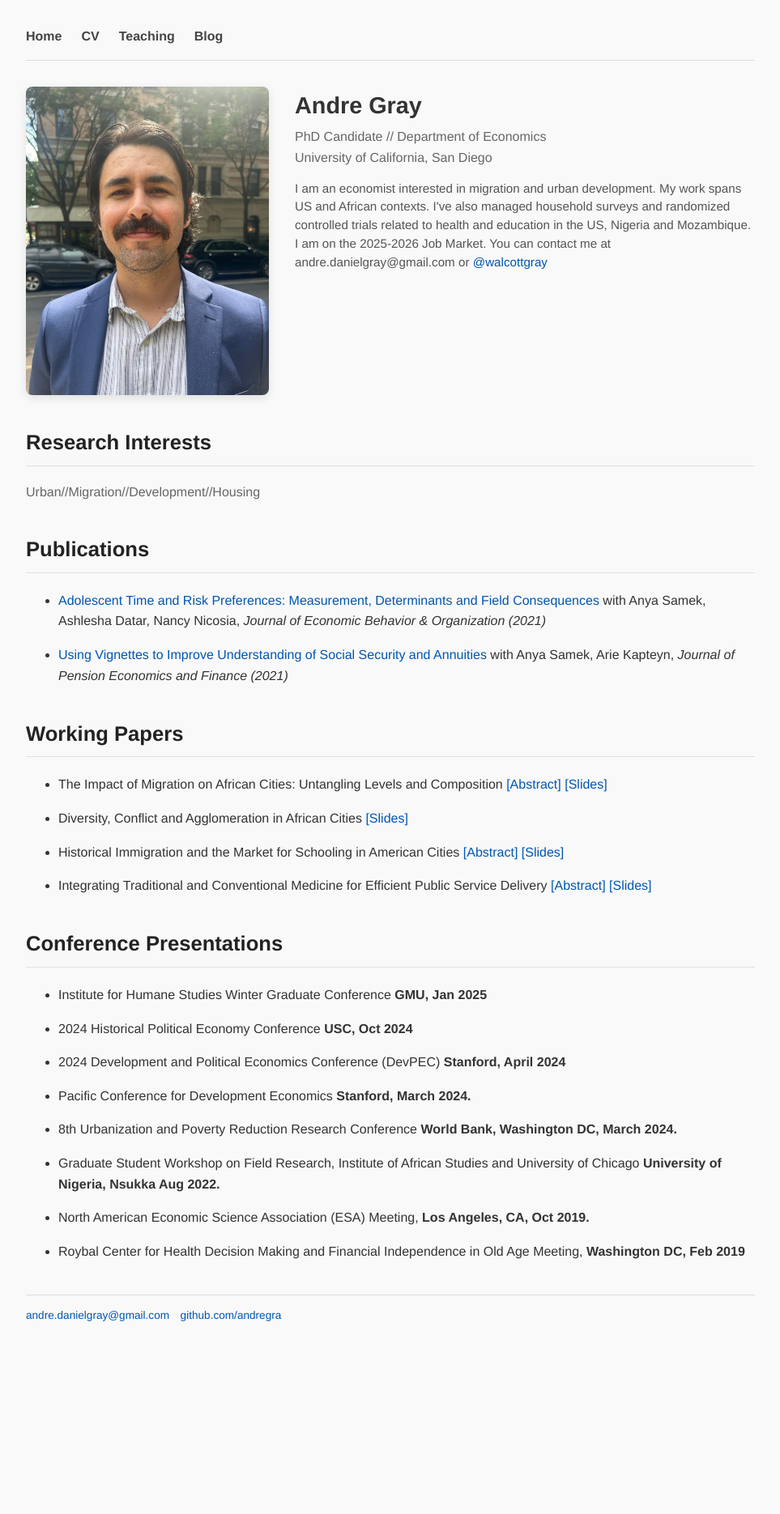
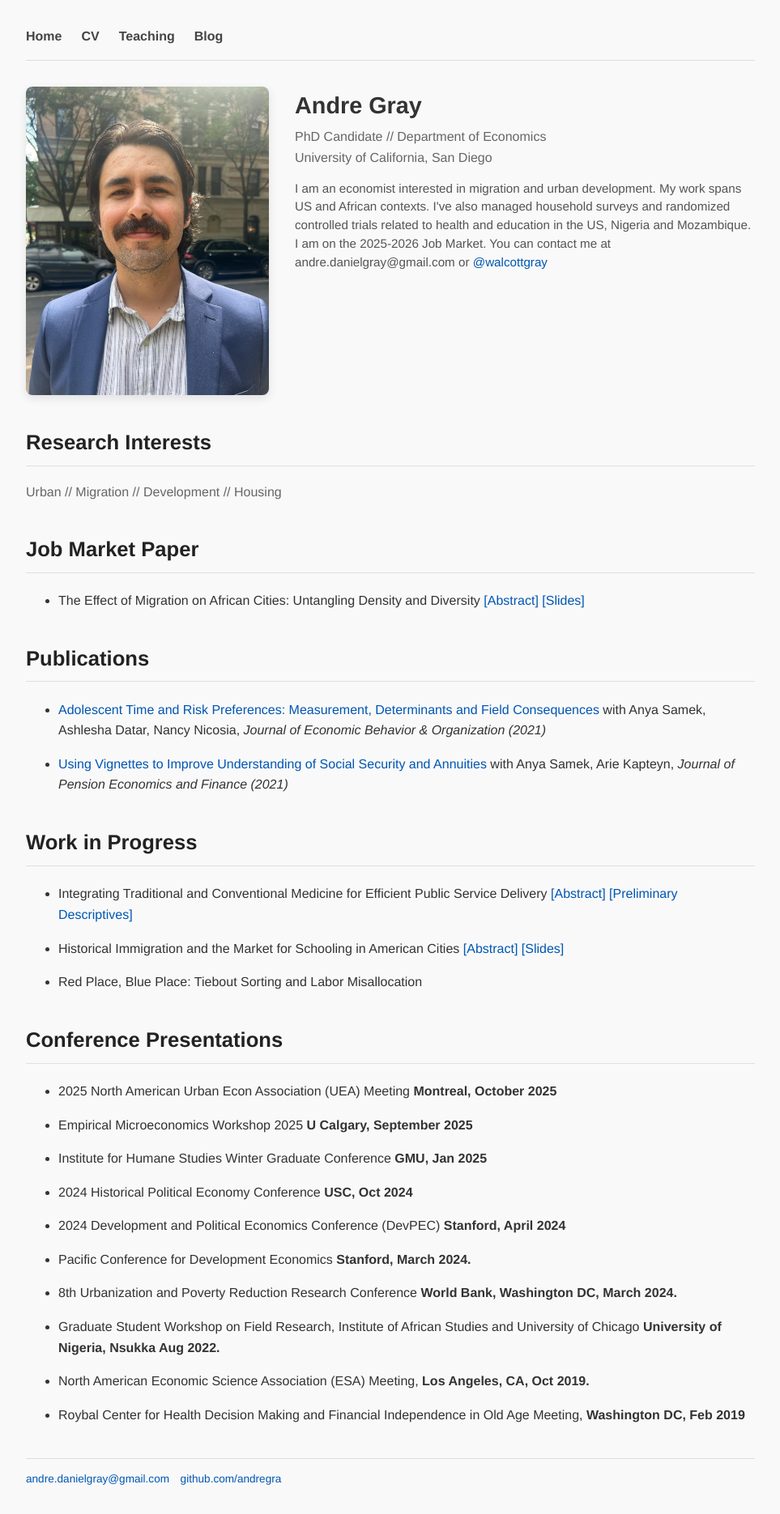
Before and after one commit to andregra/andregra.github.io, a Jekyll site: the page built from index.md, in a window 1280 px wide. Shown: the whole page at 81% size, without its empty margins (158-1121 px from the left). Built offline with Jekyll 4.4.1, drawn with Linux system fonts in a browser that asks for light colours; before the commit the page ends 1668 px from its top, so only the background shows below that.

Commit message:
Update index.md

```diff
--- a/index.md
+++ b/index.md
@@ -22,8 +22,18 @@ title: Andre Gray
   <div class="right">
 	<h2> Research Interests </h2>
       <p class="subtitle">
-        Urban//Migration//Development//Housing
+        Urban // Migration // Development // Housing
       </p>
+	  <h2> Job Market Paper </h2>
+	  	<ul class="papers">
+			<li> The Effect of Migration on African Cities: Untangling Density and Diversity
+    <span class="clickable-paper"> [Abstract] </span>
+    <a href="/assets/ethnic_cities_5-13-25.pdf">[Slides]</a>
+    <div class="abstract">
+      To measure the economic impact of migration, it matters not only how many people migrate, but who. In African cities this is particularly stark. High ethnic, linguistic and religous diversity is correlated with low growth and increased conflict among African countries. Migrants from different agro-climatic regions also carry different skills. What is the effect of this diversity on economic performance when migrants from disparate places move into dense cities? In this paper, I disentangle the effects of migrant flows and migrant ethnic composition on productivity in destinations. I build a subnational panel that proxies origin-destination migration across African cities, and use a Bartik-style instrument that identifies shocks to both levels and composition of migrants. I then leverage climate, commodity and conflict data to estimate the role of push and pull shocks on the levels and composition of rural-urban migrants.
+    </div>
+  </li>
+			</ul>
 	  <h2> Publications </h2>
 	  	<ul class="papers">
 		<li class="papers"> <a href="https://www.sciencedirect.com/science/article/pii/S0167268120304820?casa_token=8i7I0Rx2ps4AAAAA:U1CrwwtcLwwwf6He2X5C9PHpnWjNQEbt4sH-iQz127j79Kte6Pya8BTJ1nlF_ZMg7PHFgNvzcw"> Adolescent Time and Risk Preferences:
@@ -31,39 +41,32 @@ title: Andre Gray
 	  	<li class="papers"> <a href="https://www.nber.org/papers/w26176.pdf"> Using Vignettes to Improve Understanding of Social Security and
 			Annuities </a>  with Anya Samek, Arie Kapteyn, <i>Journal of Pension Economics and Finance (2021)</i> </li>
 	  	</ul>
-	<h2> Working Papers</h2>
-	  	<ul class="papers">
-			<li> The Impact of Migration on African Cities: Untangling Levels and Composition
-    <span class="clickable-paper"> [Abstract] </span>
-    <a href="/assets/ethnic_cities_5-13-25.pdf">[Slides]</a>
-    <div class="abstract">
-      To measure the economic impact of migration, it matters not only how many people migrate, but who. In African cities this is particularly stark. High ethnic, linguistic and religous diversity is correlated with low growth and increased conflict among African countries. Migrants from different agro-climatic regions also carry different skills. What is the effect of this diversity on economic performance when migrants from disparate places move into dense cities? In this paper, I disentangle the effects of migrant flows and migrant ethnic composition on productivity in destinations. I build a subnational panel that proxies origin-destination migration across African cities, and use a Bartik-style instrument that identifies shocks to both levels and composition of migrants. I then leverage climate, commodity and conflict data to estimate the role of push and pull shocks on the levels and composition of rural-urban migrants.
-    </div>
-  </li>
-
-<li> Diversity, Conflict and Agglomeration in African Cities  <a href="/assets/ethnic_cities_2-22-24.pdf">[Slides]</a>
-			</li>
-			<li> Historical Immigration and the Market for Schooling in American Cities
-    <span class="clickable-paper"> [Abstract] </span>
-	<a href="/assets/micro286_10-5-23.pdf">[Slides]</a>
-
-<div class="abstract">
-
-I study the impact of historical migration to American cities on public and private schools in the US. Catholic migrants from southern Europe in the period 1880-1940 created a large demand for private religious schooling in northeastern US cities. How did the demand for private schools affect the growth of the emerging public school sector in these cities? I examine the long term impact of migrants on the strength and persistence of private schools by leveraging within-city variation in exposure to Catholic country migrants, and national-level immigration shocks. Using digitized information on the location and characteristics of individual public and Catholic schools, I show how Catholic immigration affected new school openings, and various dimensions of school quality.
-    </div>
-	 </li>
-
+	<h2> Work in Progress </h2>
+<ul class="papers">
 <li> Integrating Traditional and Conventional Medicine for Efficient Public Service Delivery
 <span class="clickable-paper"> [Abstract] </span>
-  <a href="#">[Slides]</a>
+  <a href="/assets/paper_draft.pdf">[Preliminary Descriptives]</a>
 <div class="abstract">
 Traditional healers are a trusted and widespread presence in many African countries, providing care based on local beliefs and practices. However, their potential role in expanding access to formal healthcare services has yet to be explored. This project investigates whether traditional healers can be effectively integrated into conventional healthcare systems to improve state effectiveness in health service delivery in rural Mozambique. This study builds on preliminary research showing that traditional healers are frequently consulted for both physical and spiritual ailments. Through a randomized evaluation, this project will assess whether training healers to recognize health issues can increase patient referrals to clinics and improve health service delivery and health outcomes in
 rural areas. It will also examine how healer practices and pricing respond to training and how clinics are impacted in terms of patient load and congestion.
     </div>
 </li>
+<li> Historical Immigration and the Market for Schooling in American Cities
+<span class="clickable-paper"> [Abstract] </span>
+  <a href="#">[Slides]</a>
+<div class="abstract">
+I study the impact of historical migration to American cities on public and private schools in the US. Catholic migrants from southern Europe in the period 1880-1940 created a large demand for private religious schooling in northeastern US cities. How did the demand for private schools affect the growth of the emerging public school sector in these cities? I examine the long term impact of migrants on the strength and persistence of private schools by leveraging within-city variation in exposure to Catholic country migrants, and national-level immigration shocks. Using digitized information on the location and characteristics of individual public and Catholic schools, I show how Catholic immigration affected new school openings, and various dimensions of school quality.
+    </div>
+</li>
+<li> Red Place, Blue Place: Tiebout Sorting and Labor Misallocation
+</li>
 	  	</ul>
 	  <h2> Conference Presentations </h2>
 	  	<ul class="presentations">
+<li class="presentations"> 2025 North American Urban Econ Association (UEA) Meeting  <b> Montreal, October 2025</b>
+</li>
+<li class="presentations"> Empirical Microeconomics Workshop 2025  <b>U Calgary, September 2025</b>
+</li>
 <li class="presentations"> Institute for Humane Studies Winter Graduate Conference  <b>GMU, Jan 2025</b>
 </li>
 <li class="presentations"> 2024 Historical Political Economy Conference  <b>USC, Oct 2024</b>
```
Also changed, not shown: other parts of index.md (+5 -3 lines).
